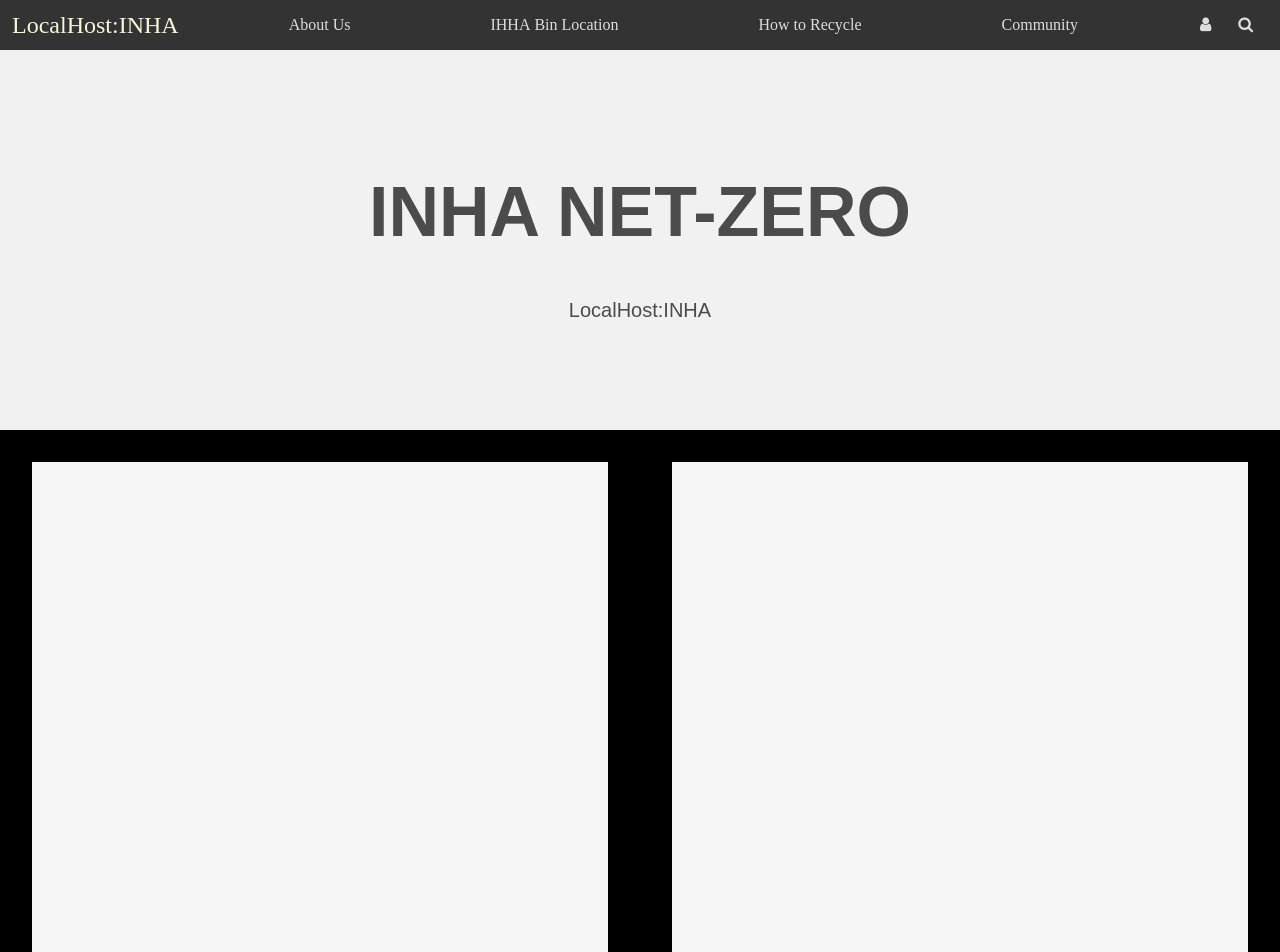
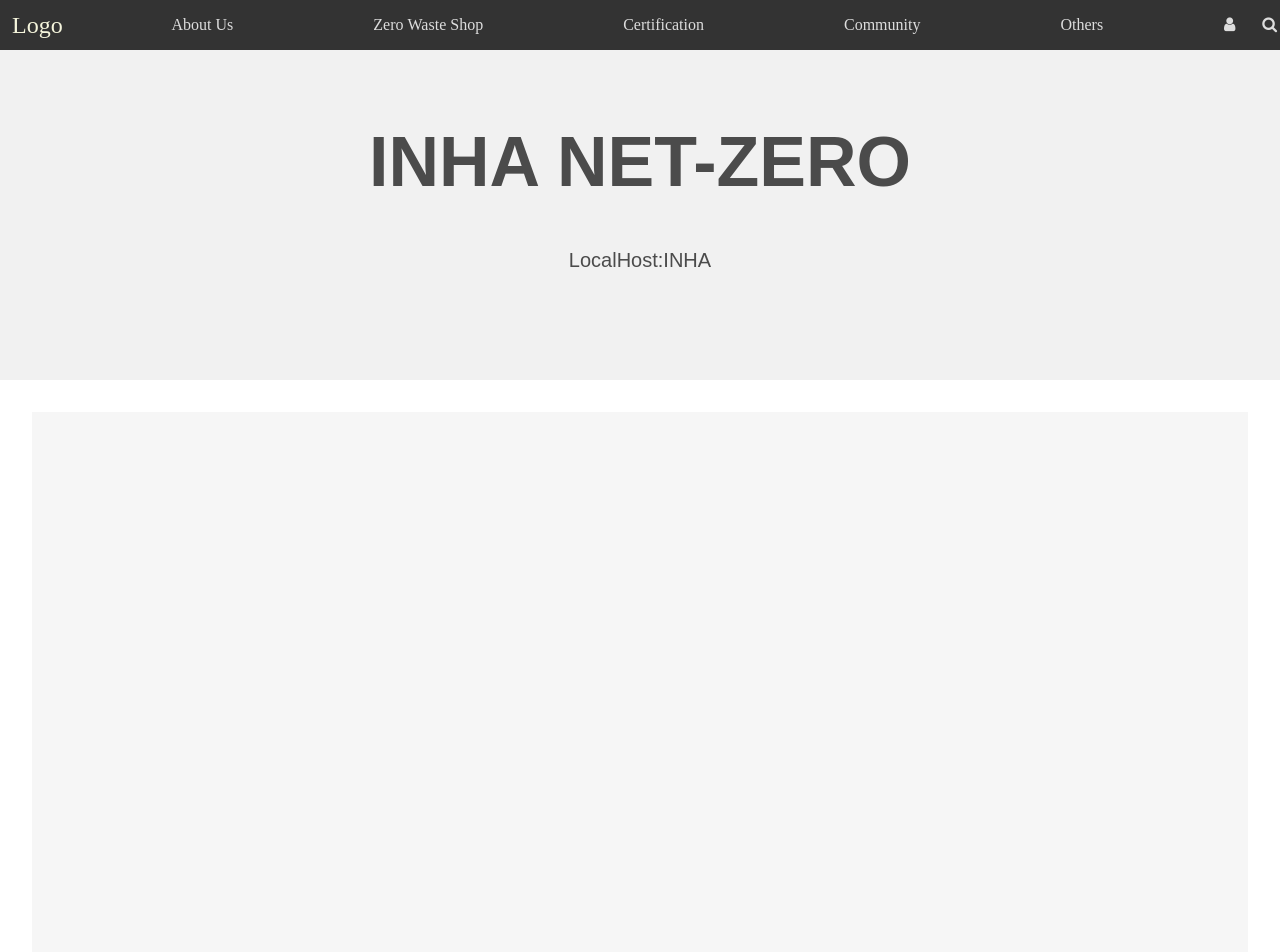
Before and after one commit to aspyn04/NET-ZERO, a plain HTML site: page index.html in a window 1280 px wide. Shown: the top 952 px of the page. Drawn offline with Linux system fonts and the light colour scheme.

Commit message:
Update index.html
수정-1

```diff
--- a/index.html
+++ b/index.html
@@ -19,11 +19,18 @@ body {
 
 
 /* 내비게이션 바 설정 */
+
 a{
     text-decoration:none;
     color: #ddd;
+
 }
+
+
 .navbar {
+    position: fixed;
+    top: 0;
+    width: 100%;
     display: flex;
     justify-content: space-between;
     align-items: center;
@@ -32,11 +39,14 @@ a{
 }
 
 
+
+/*검색,로그인아이콘*/
 .navmenu {
     display:flex;
     list-style: none;
     padding-left:0;
 }
+
 .navmenu li{
     padding:8px 70px;
 }
@@ -50,23 +60,26 @@ a{
 .menuicons li{
     padding: 8px 12px;
 }
-/*검색,로그인아이콘*/
 
 
+/*왼쪽위 제목*/
 .inhatitle{
   display: block;
   color:beige;
   font-size: 24px;
   list-style: none;
-}/*왼쪽위 제목*/
+}
 
+
+
+/*토글버튼*/
 .navtooglebutton {
   position: absolute;
   right: 32px;
   font-size: 24px;
   color:aqua;
   display:none;
-}/*토글버튼*/
+}
 
 
 .navmenu li:hover{
@@ -87,9 +100,9 @@ a{
   text-align: center;
   display: block;
   height: 1000px;
-  width: 45%;
+  width: 95%;
   margin: 2.5%;
-  float: left;
+  float: center;
 }
 
 
@@ -150,6 +163,8 @@ p3 {
   margin: 0;
   max-width:1080px;
 }
+
+
 @media screen and (max-width:768px){
   .navbar{
     flex-direction: column;
@@ -182,18 +197,6 @@ p3 {
   }
 }
 
-@media (prefers-color-scheme:light) {
-  body{
-    background-color: black;
-    color:white;
-  }
-}
-@media (prefers-color-scheme:dark){
-  body{
-    background-color: black;
-    color: white;
-  }
-}
 
 </style>
 
@@ -201,17 +204,20 @@ p3 {
 <body>
 
 
+
 <nav class="navbar">
 
 <div class="inhatitle">
-    <li href="#" onclick="goHome()">LocalHost:INHA</li>
+    <li href="https://aspyn04.github.io/NET-ZERO/">Logo</li>
 </div>
 
 <div class="navmenu">
   <li><a href="링크">About&nbsp;Us</a></li>
-  <li><a href="링크">IHHA&nbsp;Bin&nbsp;Location</a></li>
-  <li><a href="링크">How&nbsp;to&nbsp;Recycle</a></li>
+  <li><a href="링크">Zero&nbsp;Waste&nbsp;Shop</a></li>
+  <li><a href="링크">Certification
+</a></li>
   <li><a href="링크">Community</a></li>
+  <li><a href="링크">Others</a></li>
 </div>
 <div class="menuicons">
     <li style="float:right"> <href="링크" style="float:right"> <i class="fa fa-user"></i></li>
@@ -240,3 +246,4 @@ p3 {
 
 </body>
 </html>
+</html>
```
